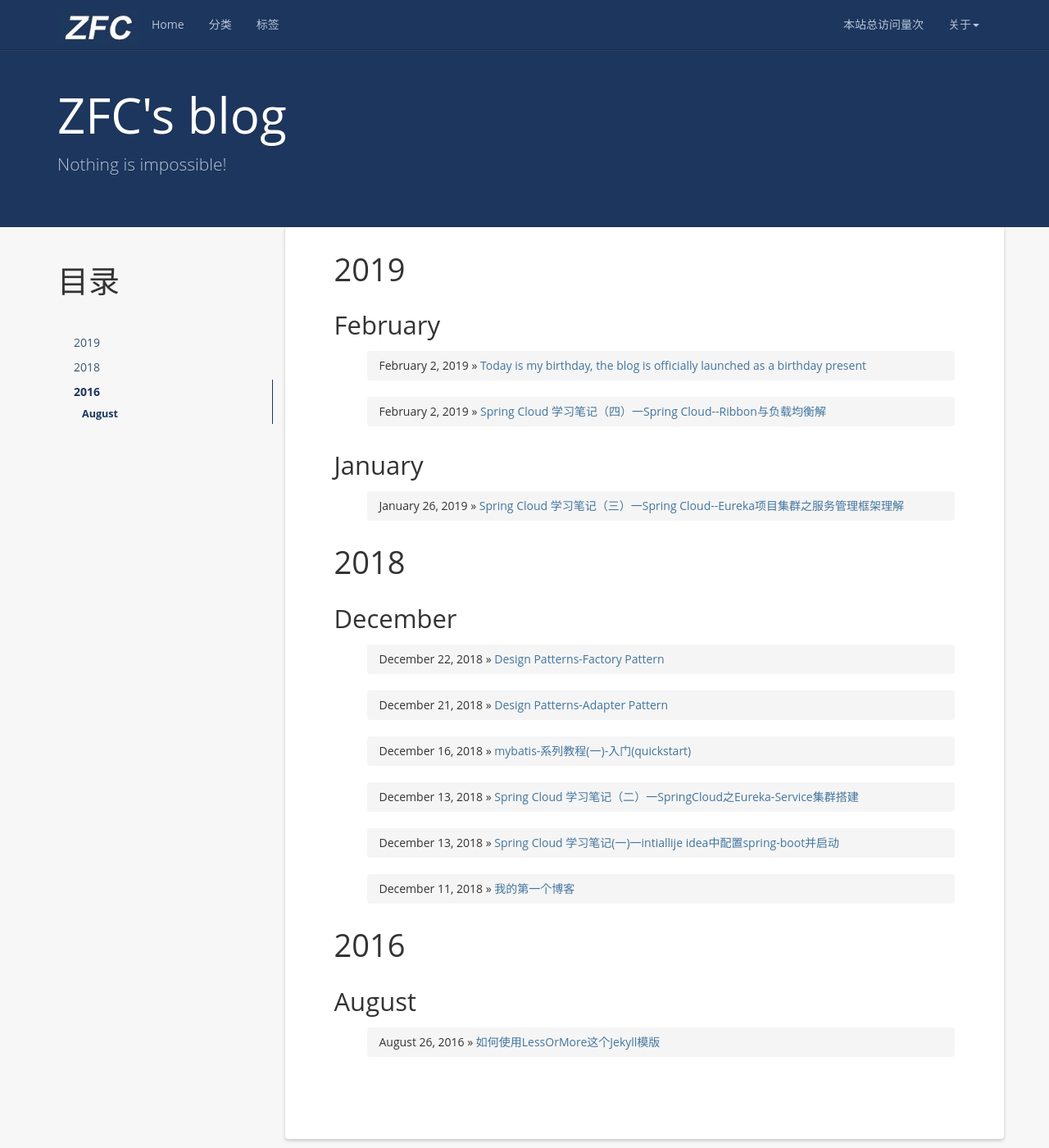
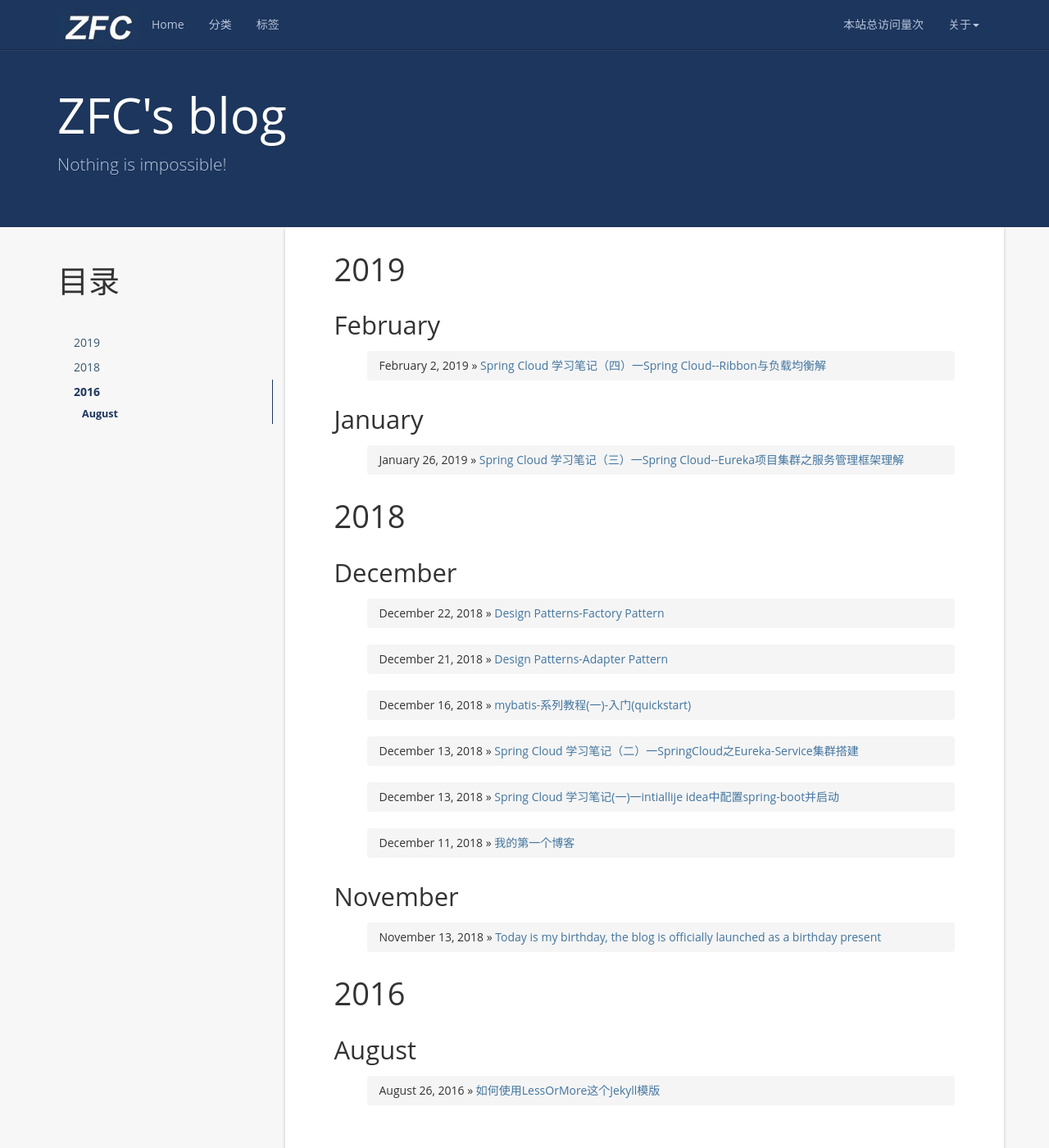
Before and after one commit to ZFCC/ZFCC.github.io, a Jekyll site: the page built from index.html, in a window 1280 px wide and 1400 px high. Shown: the whole window at 82% size. Built offline with Jekyll 4.4.1, drawn with Linux system fonts in a browser that asks for light colours; nearby versions of some CDN libraries; a script that is not in the unit is left out; the list of posts is cut into pages by our own code; comment, search, counter and statistics services are not loaded.

Commit message:
Update 2018-12-12-Today is my birthday, the blog is officially launched as a birthday present.md

```diff
--- a/_posts/2018-12-12-Today is my birthday, the blog is officially launched as a birthday present.md
+++ b/_posts/2018-12-12-Today is my birthday, the blog is officially launched as a birthday present.md
@@ -1,7 +1,7 @@
 ---
 layout: post
 title:  Today is my birthday, the blog is officially launched as a birthday present
-date: 2019/2/2 17:32:54
+date: 2018/11/13 17:32:54
 categories: summary
 tag: 寄语
 
```
